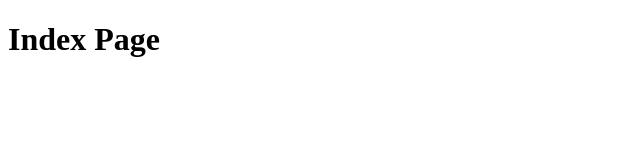
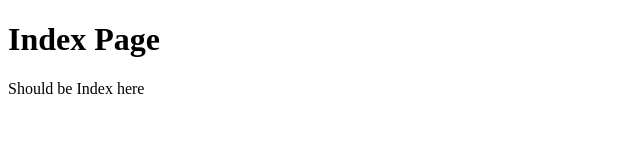
Before and after one commit to XanDev3/odin-basic-node-site, a website: page pages/index.html in a window 1280 px wide. Shown: the whole page, without its empty margins (0-640 px from the left). Drawn offline with Linux system fonts and the light colour scheme.

Commit message:
Update index.html

```diff
--- a/pages/index.html
+++ b/pages/index.html
@@ -7,5 +7,6 @@
 </head>
 <body>
     <h1>Index Page</h1>
+    <p>Should be Index here</p>
 </body>
 </html>
```
